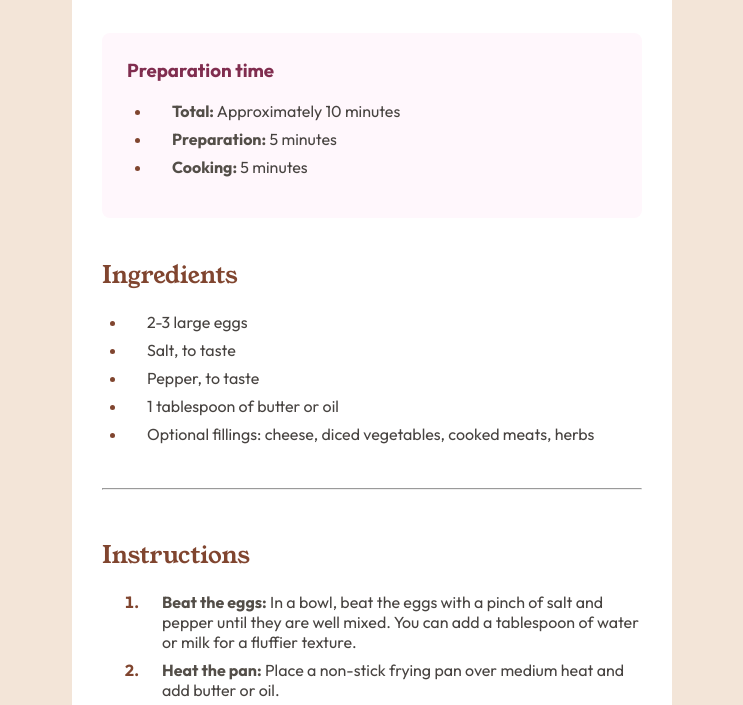
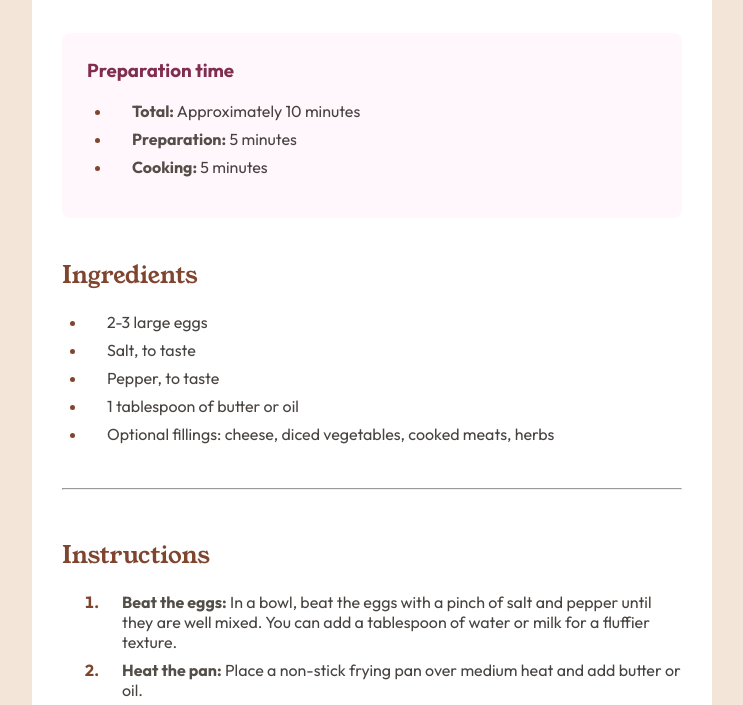
Before and after one commit to caflaynes/caflaynes.github.io, a plain HTML site: page index.html in a window 1280 px wide. Shown: the part 269-974 px from the top of the page, without its empty margins (268-1011 px from the left). Drawn offline with Linux system fonts and the light colour scheme.

Commit message:
up margin

```diff
--- a/index.html
+++ b/index.html
@@ -33,8 +33,8 @@
     }
     .container {
       background-color: #FFFFFF;
-      margin-left: 320px;
-      margin-right: 320px;
+      margin-left: 280px;
+      margin-right: 280px;
       border-radius: 10px;
       padding: 30px;
     }
```
